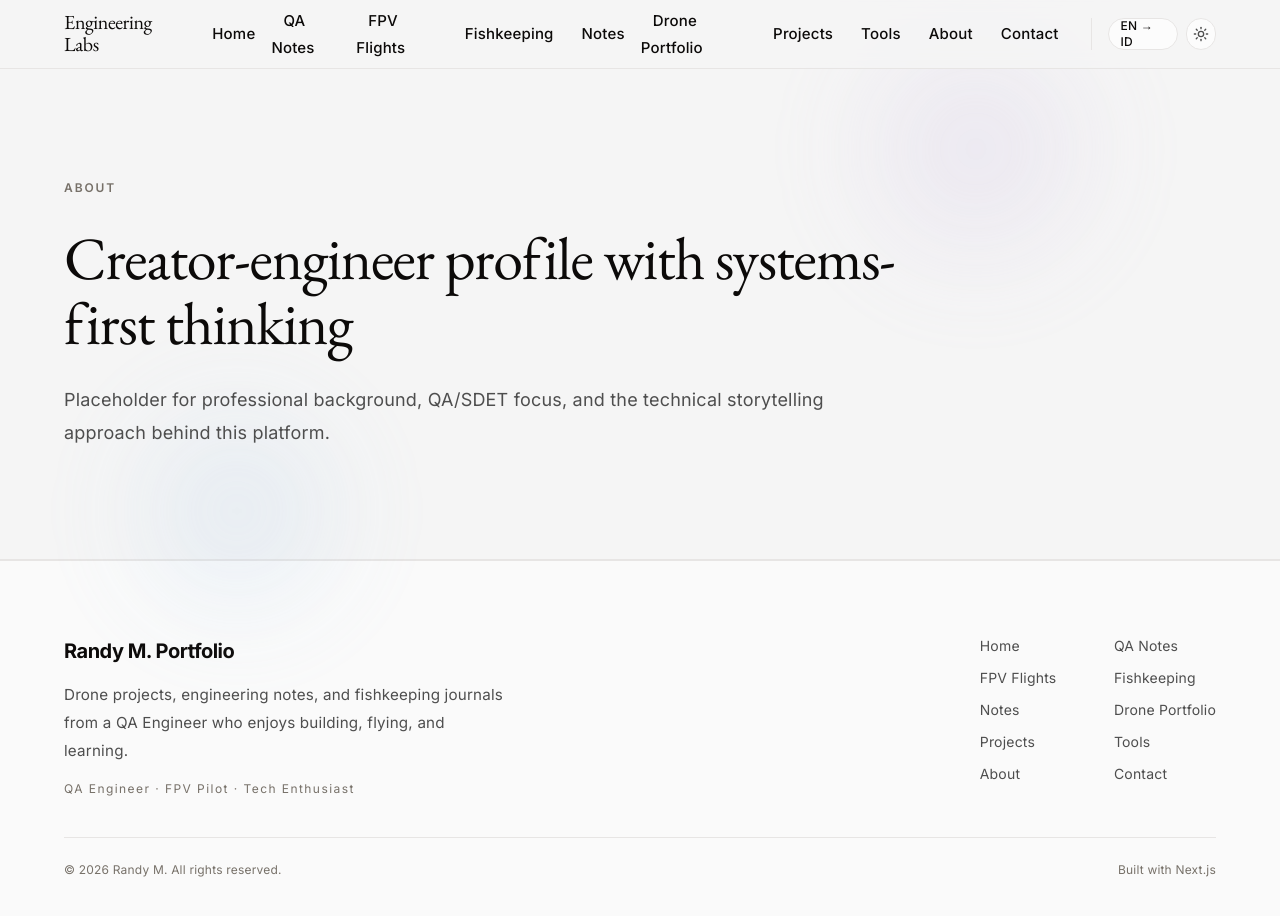
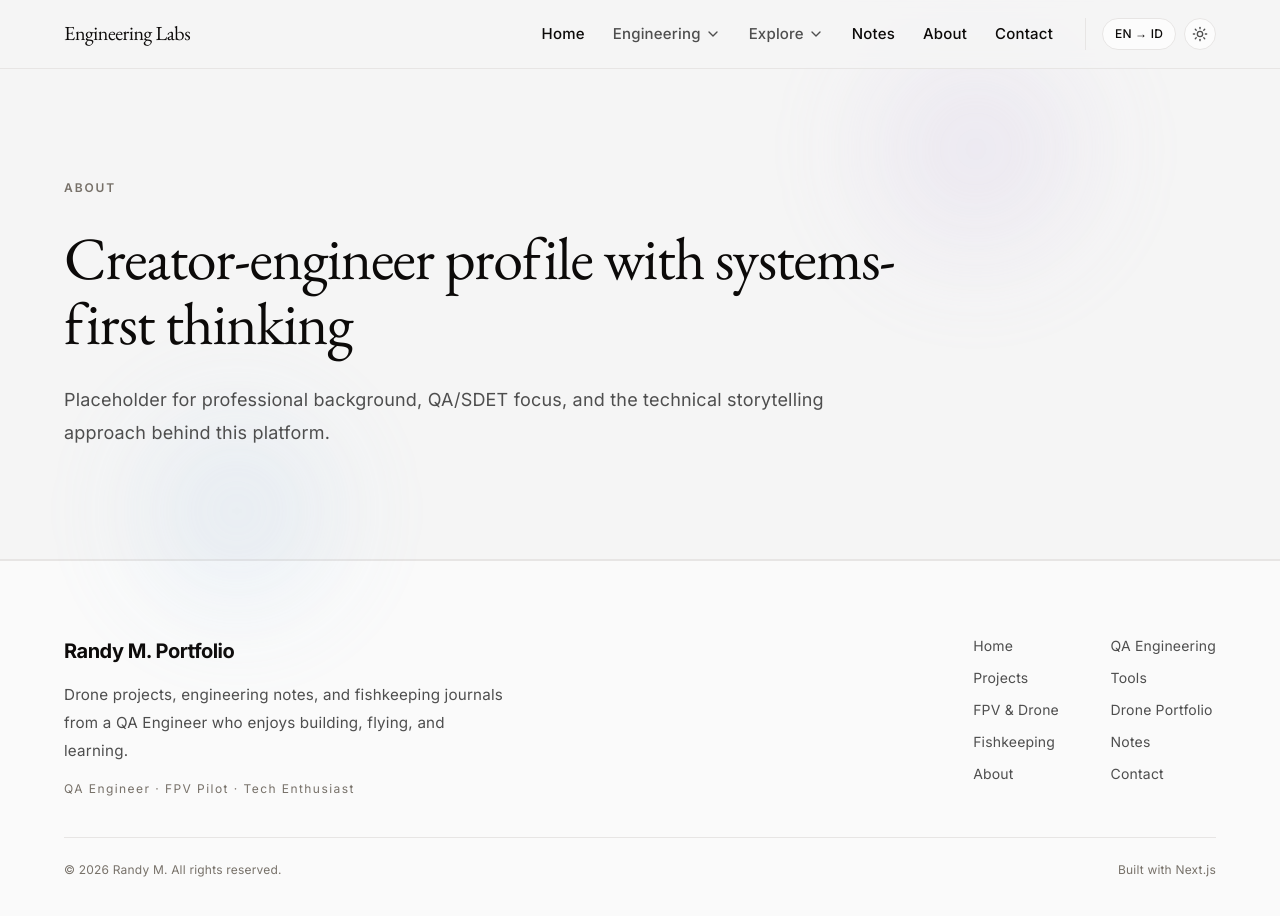
Before and after one commit to randykaskuser/ranmaul-engineering-labs, a Next.js app: page /about in a window 1280 px wide. Shown: the top 916 px of the page. Built offline with nearby package versions, Linux system fonts and the light colour scheme.

Commit message:
refactor: restructure header nav with mega-dropdowns

```diff
--- /dev/null
+++ b/components/layout/nav-dropdown.tsx
@@ -0,0 +1,85 @@
+"use client";
+
+import { useState } from "react";
+import Link from "next/link";
+import { motion, AnimatePresence } from "framer-motion";
+import { ChevronDown } from "lucide-react";
+import type { NavGroup } from "@/lib/site";
+
+type NavDropdownProps = {
+  group: NavGroup;
+  getLocalizedHref: (href: string) => string;
+};
+
+export function NavDropdown({ group, getLocalizedHref }: NavDropdownProps) {
+  const [isOpen, setIsOpen] = useState(false);
+
+  return (
+    <div
+      className="relative"
+      onMouseEnter={() => setIsOpen(true)}
+      onMouseLeave={() => setIsOpen(false)}
+    >
+      <button
+        type="button"
+        className={[
+          "flex items-center gap-1 rounded-full px-3 py-1.5 text-[0.9375rem] font-medium text-body transition",
+          "hover:bg-surface-card hover:text-ink",
+          "focus-visible:outline focus-visible:outline-2 focus-visible:outline-offset-2 focus-visible:outline-hairline-strong",
+          isOpen ? "bg-surface-card text-ink" : "",
+        ]
+          .filter(Boolean)
+          .join(" ")}
+        onClick={() => setIsOpen((prev) => !prev)}
+        aria-expanded={isOpen}
+      >
+        {group.label}
+        <ChevronDown
+          className={`size-4 transition-transform duration-200 ${isOpen ? "rotate-180" : ""}`}
+        />
+      </button>
+
+      <AnimatePresence>
+        {isOpen && (
+          <motion.div
+            initial={{ opacity: 0, y: 8, scale: 0.98 }}
+            animate={{ opacity: 1, y: 0, scale: 1 }}
+            exit={{ opacity: 0, y: 4, scale: 0.98 }}
+            transition={{ duration: 0.15, ease: "easeOut" }}
+            className="absolute left-0 top-full z-50 mt-2 w-72 rounded-2xl border border-hairline bg-surface-card p-2 shadow-sm"
+          >
+            <div className="flex flex-col gap-1">
+              {group.children.map((item) => {
+                const Icon = item.icon;
+                return (
+                  <Link
+                    key={item.href}
+                    href={getLocalizedHref(item.href)}
+                    className="group flex items-start gap-3 rounded-xl p-3 transition-colors hover:bg-canvas/50"
+                    onClick={() => setIsOpen(false)}
+                  >
+                    {Icon && (
+                      <div className="flex shrink-0 items-center justify-center rounded-lg border border-hairline bg-canvas p-2 text-muted transition-colors group-hover:border-hairline-strong group-hover:text-ink">
+                        <Icon className="size-4" />
+                      </div>
+                    )}
+                    <div className="flex flex-col">
+                      <span className="text-sm font-medium text-ink">
+                        {item.label}
+                      </span>
+                      {item.description && (
+                        <span className="mt-0.5 text-xs text-muted leading-relaxed">
+                          {item.description}
+                        </span>
+                      )}
+                    </div>
+                  </Link>
+                );
+              })}
+            </div>
+          </motion.div>
+        )}
+      </AnimatePresence>
+    </div>
+  );
+}
--- a/components/layout/site-footer.tsx
+++ b/components/layout/site-footer.tsx
@@ -1,8 +1,10 @@
 import Link from "next/link";
-import { NAV_LINKS } from "@/lib/site";
+import { getFlatNavLinks } from "@/lib/site";
 import { SiteContainer } from "./site-container";
 
 export function SiteFooter() {
+  const flatLinks = getFlatNavLinks();
+
   return (
     <footer className="border-t border-hairline bg-canvas-soft">
       <SiteContainer className="section-space-sm">
@@ -19,7 +21,7 @@ export function SiteFooter() {
 
           <nav aria-label="Footer" className="md:justify-self-end">
             <ul className="grid grid-cols-2 gap-x-8 gap-y-3 text-sm text-body">
-              {NAV_LINKS.map((link) => (
+              {flatLinks.map((link) => (
                 <li key={link.href}>
                   <Link href={link.href} className="transition-colors hover:text-ink focus-visible:text-ink">
                     {link.label}
--- a/components/layout/site-header.tsx
+++ b/components/layout/site-header.tsx
@@ -3,14 +3,18 @@
 import Link from "next/link";
 import { useState } from "react";
 import { usePathname } from "next/navigation";
+import { motion, AnimatePresence } from "framer-motion";
+import { ChevronDown } from "lucide-react";
 import { NAV_LINKS } from "@/lib/site";
 import { SiteContainer } from "./site-container";
 import { NavLink } from "./nav-link";
+import { NavDropdown } from "./nav-dropdown";
 import { useTranslationContext } from "./translation-context";
 import { ThemeToggle } from "./theme-toggle";
 
 export function SiteHeader() {
   const [open, setOpen] = useState(false);
+  const [expandedGroups, setExpandedGroups] = useState<string[]>([]);
   const pathname = usePathname();
   const { alternateUrl } = useTranslationContext();
 
@@ -25,13 +29,18 @@ export function SiteHeader() {
   };
 
   const otherLocale = locale === "en" ? "id" : "en";
-  const localeSwitchHref = alternateUrl ?? (() => {
+  const localeSwitchHref =
+    alternateUrl ??
+    (() => {
       if (!pathname || pathname === "/") {
         return `/${otherLocale}`;
       }
 
       const segments = pathname.split("/").filter(Boolean);
-    if (segments.length > 0 && (segments[0] === "en" || segments[0] === "id")) {
+      if (
+        segments.length > 0 &&
+        (segments[0] === "en" || segments[0] === "id")
+      ) {
         segments[0] = otherLocale;
         return `/${segments.join("/")}`;
       }
@@ -39,11 +48,22 @@ export function SiteHeader() {
       return `/${otherLocale}${pathname}`;
     })();
 
+  const toggleGroup = (label: string) => {
+    setExpandedGroups((prev) =>
+      prev.includes(label)
+        ? prev.filter((g) => g !== label)
+        : [...prev, label]
+    );
+  };
+
   return (
     <header className="sticky top-0 z-40 border-b border-hairline bg-canvas/92 backdrop-blur">
       <SiteContainer>
         <div className="flex h-16 items-center justify-between gap-4 md:h-[4.25rem]">
-          <Link href="/" className="display-title text-xl tracking-tight text-ink">
+          <Link
+            href="/"
+            className="display-title text-xl tracking-tight text-ink"
+          >
             Engineering Labs
           </Link>
 
@@ -72,11 +92,25 @@ export function SiteHeader() {
           <div className="hidden items-center gap-3 md:flex">
             <nav aria-label="Primary">
               <ul className="flex items-center gap-1">
-                {NAV_LINKS.map((link) => (
-                  <li key={link.href}>
-                    <NavLink href={getLocalizedHref(link.href)}>{link.label}</NavLink>
+                {NAV_LINKS.map((entry) => {
+                  if ("children" in entry) {
+                    return (
+                      <li key={entry.label}>
+                        <NavDropdown
+                          group={entry}
+                          getLocalizedHref={getLocalizedHref}
+                        />
                       </li>
-                ))}
+                    );
+                  }
+                  return (
+                    <li key={entry.href}>
+                      <NavLink href={getLocalizedHref(entry.href)}>
+                        {entry.label}
+                      </NavLink>
+                    </li>
+                  );
+                })}
               </ul>
             </nav>
 
@@ -94,23 +128,79 @@ export function SiteHeader() {
         </div>
 
         {/* Mobile Menu Dropdown */}
-        {open ? (
-          <nav className="border-t border-hairline py-4 md:hidden" aria-label="Mobile">
-            <ul className="grid gap-2 text-[0.95rem] text-body">
-              {NAV_LINKS.map((link) => (
-                <li key={link.href}>
+        <AnimatePresence>
+          {open && (
+            <motion.nav
+              initial={{ height: 0, opacity: 0 }}
+              animate={{ height: "auto", opacity: 1 }}
+              exit={{ height: 0, opacity: 0 }}
+              transition={{ duration: 0.2, ease: "easeOut" }}
+              className="overflow-hidden border-t border-hairline md:hidden"
+              aria-label="Mobile"
+            >
+              <ul className="grid gap-2 py-4 text-[0.95rem] text-body">
+                {NAV_LINKS.map((entry) => {
+                  if ("children" in entry) {
+                    const isExpanded = expandedGroups.includes(entry.label);
+                    return (
+                      <li key={entry.label}>
+                        <button
+                          type="button"
+                          className="flex w-full items-center justify-between rounded-2xl border border-transparent px-3 py-2.5 font-medium transition-colors hover:bg-surface-card/60 hover:text-ink"
+                          onClick={() => toggleGroup(entry.label)}
+                        >
+                          {entry.label}
+                          <ChevronDown
+                            className={`size-4 transition-transform duration-200 ${
+                              isExpanded ? "rotate-180" : ""
+                            }`}
+                          />
+                        </button>
+                        <AnimatePresence>
+                          {isExpanded && (
+                            <motion.div
+                              initial={{ height: 0, opacity: 0 }}
+                              animate={{ height: "auto", opacity: 1 }}
+                              exit={{ height: 0, opacity: 0 }}
+                              transition={{ duration: 0.2 }}
+                              className="overflow-hidden"
+                            >
+                              <ul className="mt-1 flex flex-col gap-1 pl-4 pr-2">
+                                {entry.children.map((child) => (
+                                  <li key={child.href}>
                                     <Link
-                    href={getLocalizedHref(link.href)}
-                    className="block rounded-2xl border border-transparent px-3 py-2.5 font-medium transition-colors hover:border-hairline hover:bg-surface-card/60 hover:text-ink"
+                                      href={getLocalizedHref(child.href)}
+                                      className="block rounded-xl px-3 py-2 text-sm transition-colors hover:bg-surface-card/60 hover:text-ink"
                                       onClick={() => setOpen(false)}
                                     >
-                    {link.label}
+                                      {child.label}
                                     </Link>
                                   </li>
                                 ))}
                               </ul>
-          </nav>
-        ) : null}
+                            </motion.div>
+                          )}
+                        </AnimatePresence>
+                      </li>
+                    );
+                  }
+
+                  return (
+                    <li key={entry.href}>
+                      <Link
+                        href={getLocalizedHref(entry.href)}
+                        className="block rounded-2xl border border-transparent px-3 py-2.5 font-medium transition-colors hover:border-hairline hover:bg-surface-card/60 hover:text-ink"
+                        onClick={() => setOpen(false)}
+                      >
+                        {entry.label}
+                      </Link>
+                    </li>
+                  );
+                })}
+              </ul>
+            </motion.nav>
+          )}
+        </AnimatePresence>
       </SiteContainer>
     </header>
   );
--- a/lib/site.ts
+++ b/lib/site.ts
@@ -1,17 +1,90 @@
+import {
+  ShieldCheck,
+  FolderGit2,
+  Wrench,
+  Plane,
+  Video,
+  Fish,
+  type LucideIcon,
+} from "lucide-react";
+
 export const SITE_NAME = "Randy M. Portfolio";
 export const SITE_DESCRIPTION =
   "Drone projects, engineering notes, and fishkeeping journals from a QA Engineer who enjoys building, flying, and learning.";
 export const SITE_URL = "https://ranmaul.com";
 
-export const NAV_LINKS = [
+export type NavItem = {
+  href: string;
+  label: string;
+  description?: string;
+  icon?: LucideIcon;
+};
+
+export type NavGroup = {
+  label: string;
+  children: NavItem[];
+};
+
+export type NavEntry = NavItem | NavGroup;
+
+export const NAV_LINKS: NavEntry[] = [
   { href: "/", label: "Home" },
-  { href: "/qa", label: "QA Notes" },
-  { href: "/fpv", label: "FPV Flights" },
-  { href: "/fishkeeping", label: "Fishkeeping" },
+  {
+    label: "Engineering",
+    children: [
+      {
+        href: "/qa",
+        label: "QA Engineering",
+        description: "Automation, testing & SDET",
+        icon: ShieldCheck,
+      },
+      {
+        href: "/projects",
+        label: "Projects",
+        description: "Things I'm building and experimenting with",
+        icon: FolderGit2,
+      },
+      {
+        href: "/tools",
+        label: "Tools",
+        description: "Useful tools, utilities & setups",
+        icon: Wrench,
+      },
+    ],
+  },
+  {
+    label: "Explore",
+    children: [
+      {
+        href: "/fpv",
+        label: "FPV & Drone",
+        description: "Flights, builds, tuning & lessons",
+        icon: Plane,
+      },
+      {
+        href: "/drone-portfolio",
+        label: "Drone Portfolio",
+        description: "Cinematic flights & selected reels",
+        icon: Video,
+      },
+      {
+        href: "/fishkeeping",
+        label: "Fishkeeping",
+        description: "Predator fish & aquarium keeping",
+        icon: Fish,
+      },
+    ],
+  },
   { href: "/notes", label: "Notes" },
-  { href: "/drone-portfolio", label: "Drone Portfolio" },
-  { href: "/projects", label: "Projects" },
-  { href: "/tools", label: "Tools" },
   { href: "/about", label: "About" },
   { href: "/contact", label: "Contact" },
-] as const;
+];
+
+export const getFlatNavLinks = (): NavItem[] => {
+  return NAV_LINKS.flatMap((entry) => {
+    if ("children" in entry) {
+      return entry.children;
+    }
+    return entry;
+  });
+};
```
Also changed, not shown: .claude/settings.local.json. Lines whose indentation alone changed are shown as unchanged.
